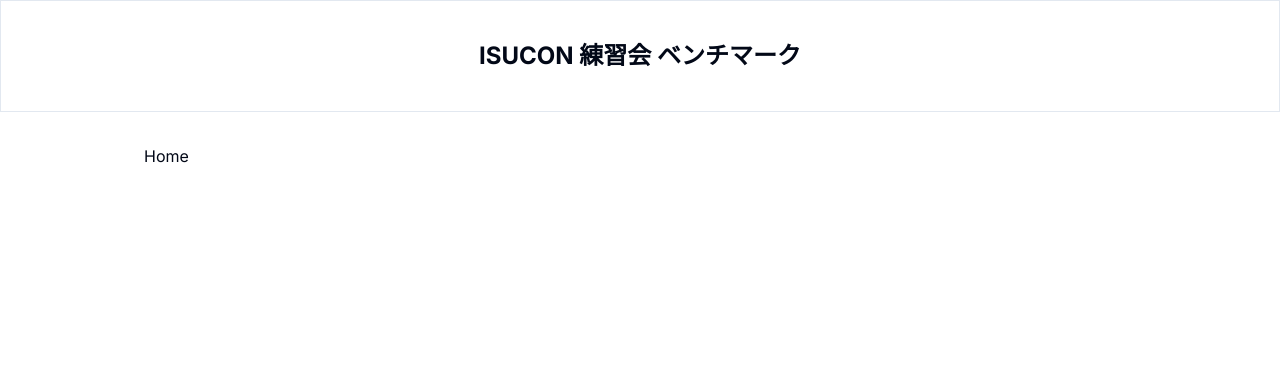
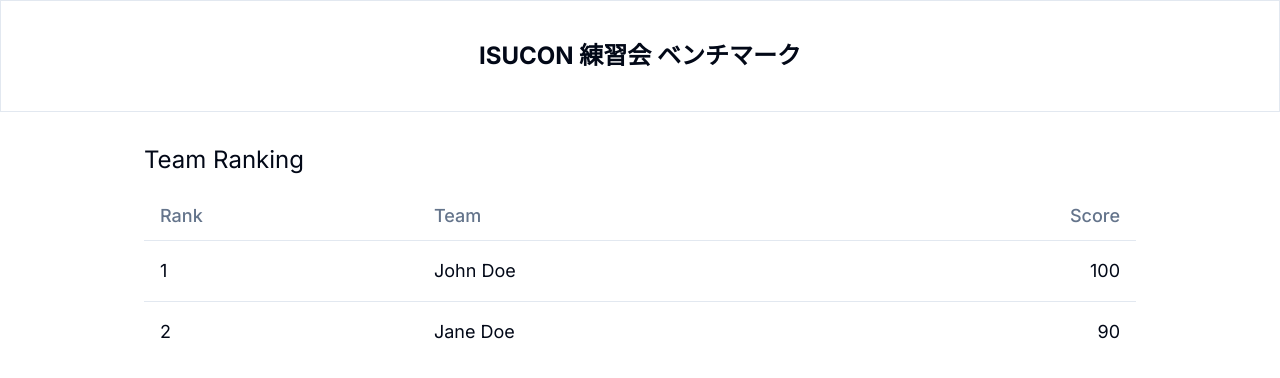
Before and after one commit to ryomaejii/lambda-benchmark-front, a Next.js app: page / in a window 1280 px wide. Shown: the top 378 px of the page. Built offline with nearby package versions, Linux system fonts and the light colour scheme.

Commit message:
style: Layout ranking table

```diff
--- a/src/app/page.tsx
+++ b/src/app/page.tsx
@@ -1,7 +1,9 @@
+import { RankingTable } from "@/components/ranking-table";
+
 export default function Home() {
   return (
     <div className="">
-      <p>Home</p>
+      <RankingTable />
     </div>
   );
 }
--- /dev/null
+++ b/src/components/ranking-table.tsx
@@ -0,0 +1,39 @@
+"use client";
+
+import {
+  Table,
+  TableBody,
+  TableCell,
+  TableHeader,
+} from "@/components/ui/table";
+import { TableHead } from "@/components/ui/table";
+import { TableRow } from "@/components/ui/table";
+
+export function RankingTable() {
+  return (
+    <div className="space-y-4">
+      <h2 className="text-2xl">Team Ranking</h2>
+      <Table className="text-lg">
+        <TableHeader>
+          <TableRow>
+            <TableHead>Rank</TableHead>
+            <TableHead>Team</TableHead>
+            <TableHead className="text-right">Score</TableHead>
+          </TableRow>
+        </TableHeader>
+        <TableBody>
+          <TableRow>
+            <TableCell>1</TableCell>
+            <TableCell>John Doe</TableCell>
+            <TableCell className="text-right">100</TableCell>
+          </TableRow>
+          <TableRow>
+            <TableCell>2</TableCell>
+            <TableCell>Jane Doe</TableCell>
+            <TableCell className="text-right">90</TableCell>
+          </TableRow>
+        </TableBody>
+      </Table>
+    </div>
+  );
+}
```
